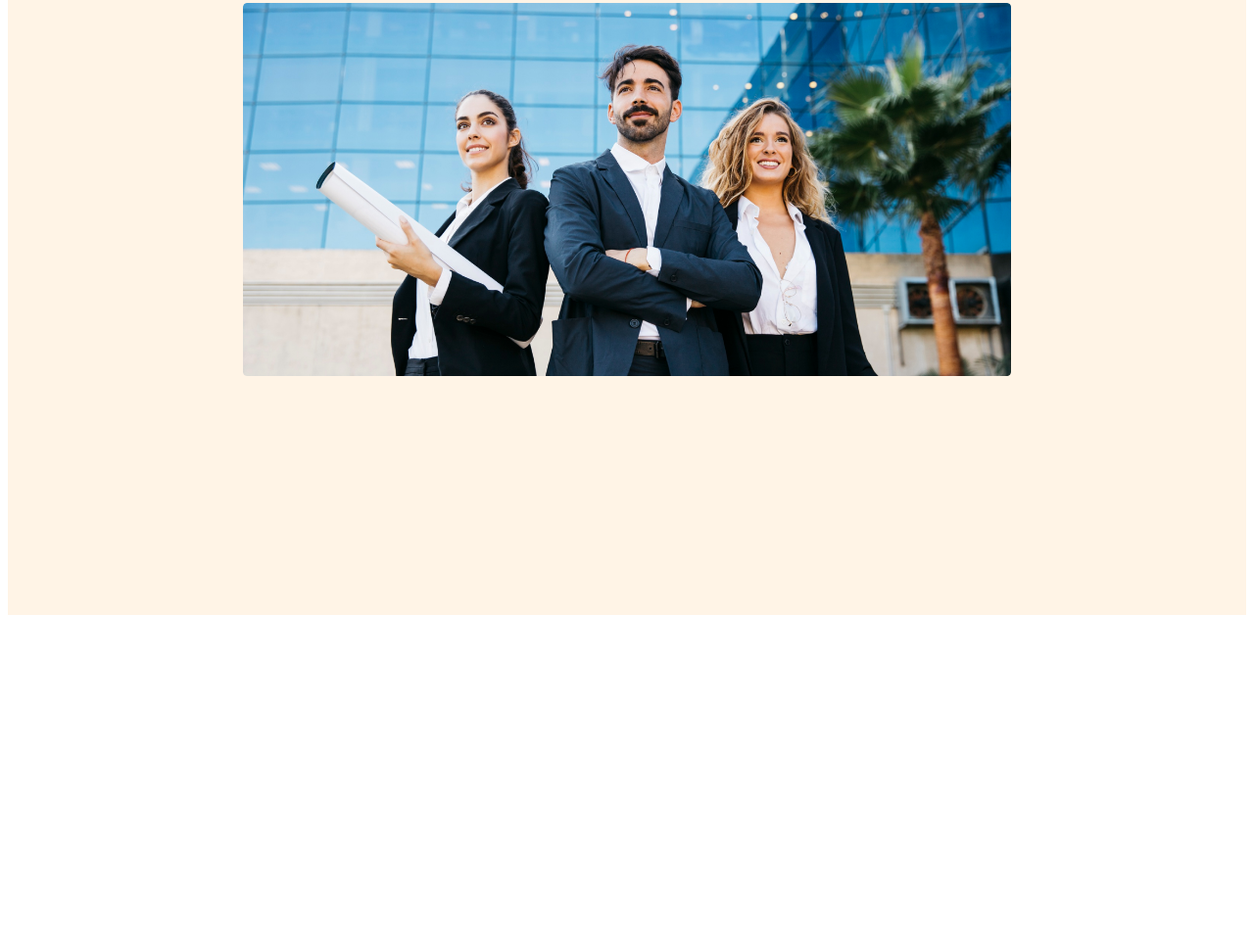
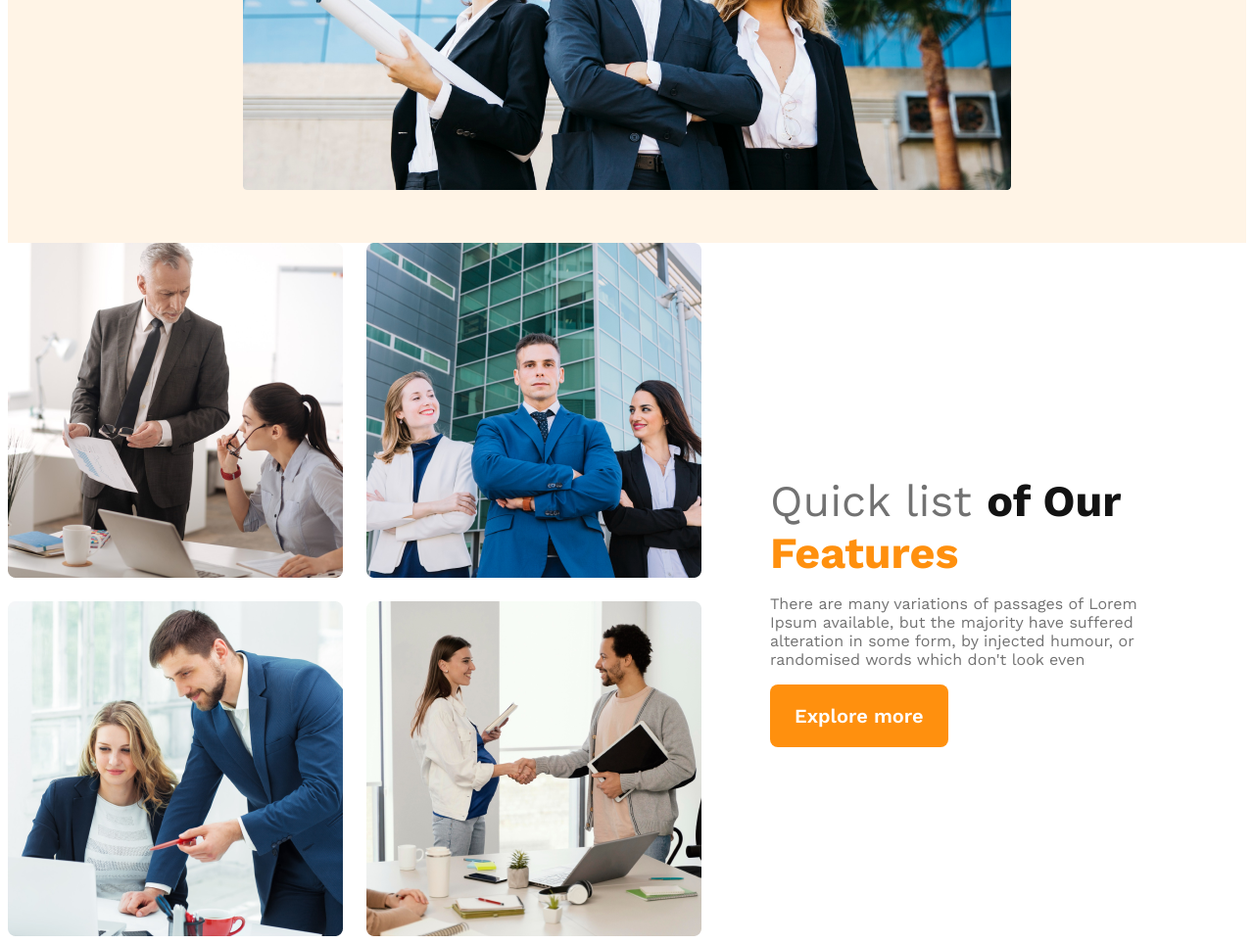
Before and after one commit to sakib071/g3-architects-website, a plain HTML site: page index.html in a window 1280 px wide. Shown: the part 788-1752 px from the top of the page at 98% size. Before the commit the page ends 1424 px from the top, so only its background shows below. Drawn offline with nearby package versions, Linux system fonts and the light colour scheme.

Commit message:
second page  done

```diff
--- a/index.html
+++ b/index.html
@@ -36,6 +36,22 @@
 
     </header>
     <main>
+        <section class="teams-container">
+            <div class="teams-img">
+                <img src="./images/team1.png" alt="">
+                <img src="./images/team2.png" alt="">
+                <img src="./images/team3.png" alt="">
+                <img src="./images/team4.png" alt="">
+            </div>
+            <div class="teams-content">
+                <h3 class="teams-title">Quick list <span class="black">of Our</span>
+                    <span class="orange">Features</span>
+                </h3>
+                <p class="teams-desc">There are many variations of passages of Lorem Ipsum available, but the majority have suffered
+                    alteration in some form, by injected humour, or randomised words which don't look even</p>
+                <button class="btn-primary">Explore more</button>
+            </div>
+        </section>
 
     </main>
     <footer>
--- a/style.css
+++ b/style.css
@@ -16,7 +16,7 @@
 /* header styles */
 header {
     background-color: rgba(255, 144, 14, 0.10);
-    padding: 240px;
+    padding: 50px 240px;
 }
 
 nav {
@@ -26,15 +26,8 @@ nav {
     /* margin: 0 40px; */
 }
 
-.nav-title {
-    font-size: 2.8rem;
-    font-weight: 700;
-    color: #131313;
-}
-
 nav>ul {
     display: flex;
-    /* gap: 30px; */
 }
 
 nav li {
@@ -44,9 +37,15 @@ nav li {
     font-weight: 500;
 }
 
-nav a {
+nav li a {
     text-decoration: none;
     color: #424242;
+}
+
+.nav-title {
+    font-size: 2.8rem;
+    font-weight: 700;
+    color: #131313;
 }
 
 /* banner style */
@@ -74,6 +73,51 @@ nav a {
     margin-top: 20px;
 }
 
+/* main style */
+main {
+    max-width: 1440px;
+    margin: 0 auto;
+
+}
+
+.teams-container {
+    display: flex;
+    align-items: center;
+}
+
+.teams-img {
+    display: grid;
+    grid-template-columns: repeat(2, 1fr);
+    gap: 1.5rem;
+}
+
+.teams-content {
+    padding: 0 70px;
+}
+
+.teams-title {
+    color: #727272;
+    font-size: 2.8rem;
+    font-weight: 500;
+    margin-bottom: 0;
+}
+
+.teams-title .black {
+    color: #131313;
+    font-weight: 700;
+}
+
+.teams-title .orange {
+    color: #FF900E;
+    font-weight: 700;
+}
+
+.teams-desc {
+    color: #727272;
+    font-size: 16px;
+    font-weight: 400;
+}
+
 @media screen and (max-width:576px) {
     header {
         padding: 20px;
```
